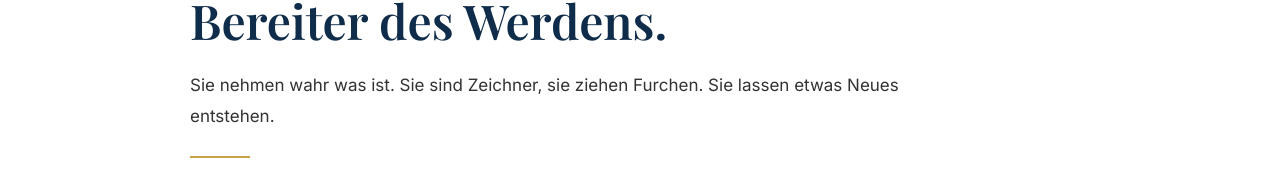
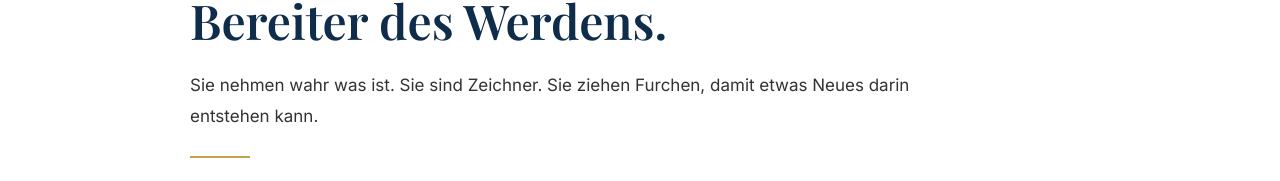
Before and after one commit to Mickzieh/website, a plain HTML site: page index.html in a window 1280 px wide. Shown: the part 274-455 px from the top of the page. Drawn offline with nearby package versions, Linux system fonts and the light colour scheme.

Commit message:
Update index.html

```diff
--- a/index.html
+++ b/index.html
@@ -116,7 +116,7 @@ footer {
 <h1>Furchenzieher sind Gestalter und Bereiter des Werdens.</h1>
 
 <p>
-Sie nehmen wahr was ist. Sie sind Zeichner, sie ziehen Furchen. Sie lassen etwas Neues entstehen.
+Sie nehmen wahr was ist. Sie sind Zeichner. Sie ziehen Furchen, damit etwas Neues darin entstehen kann.
 </p>
 
 <div class="line"></div>
```
